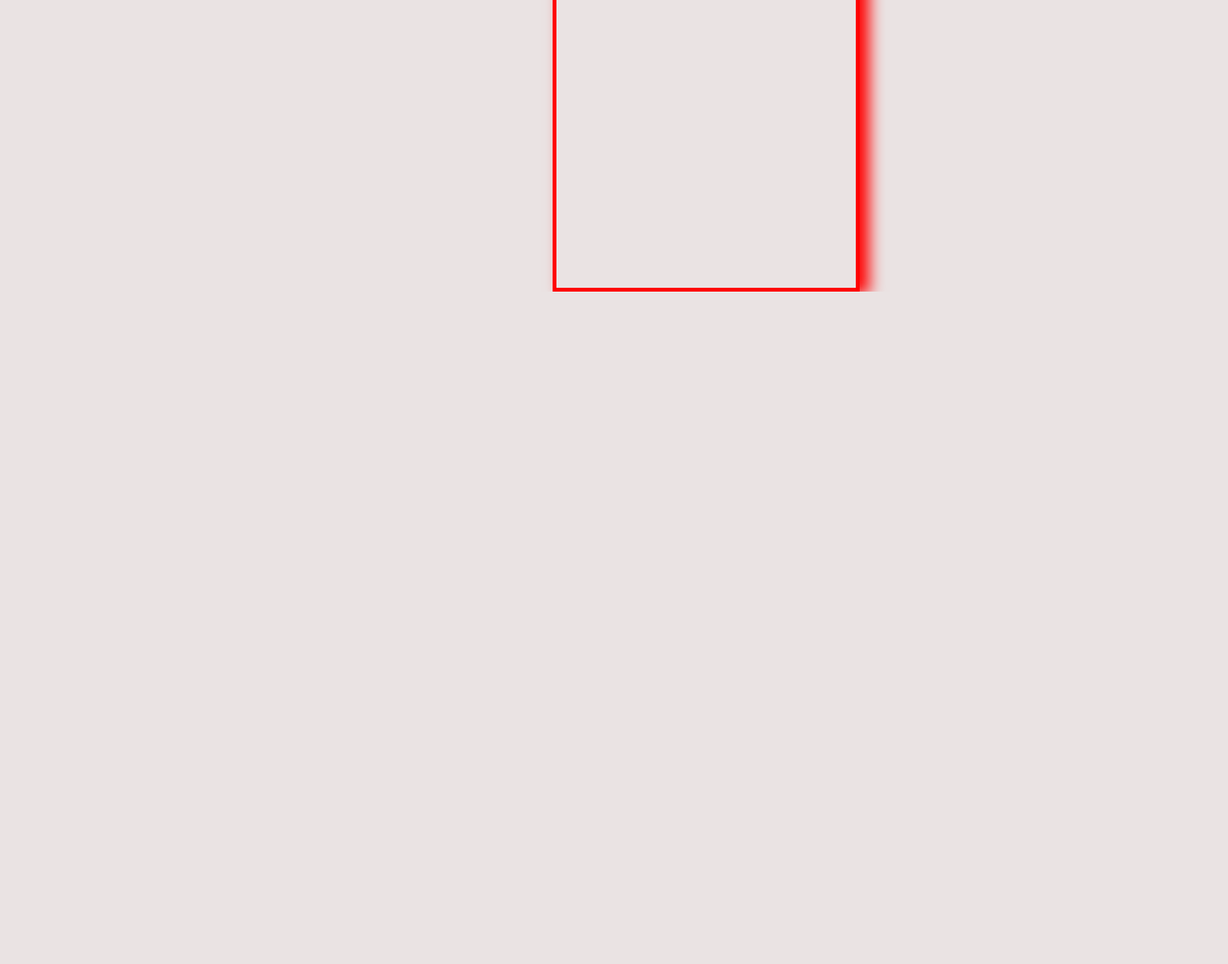
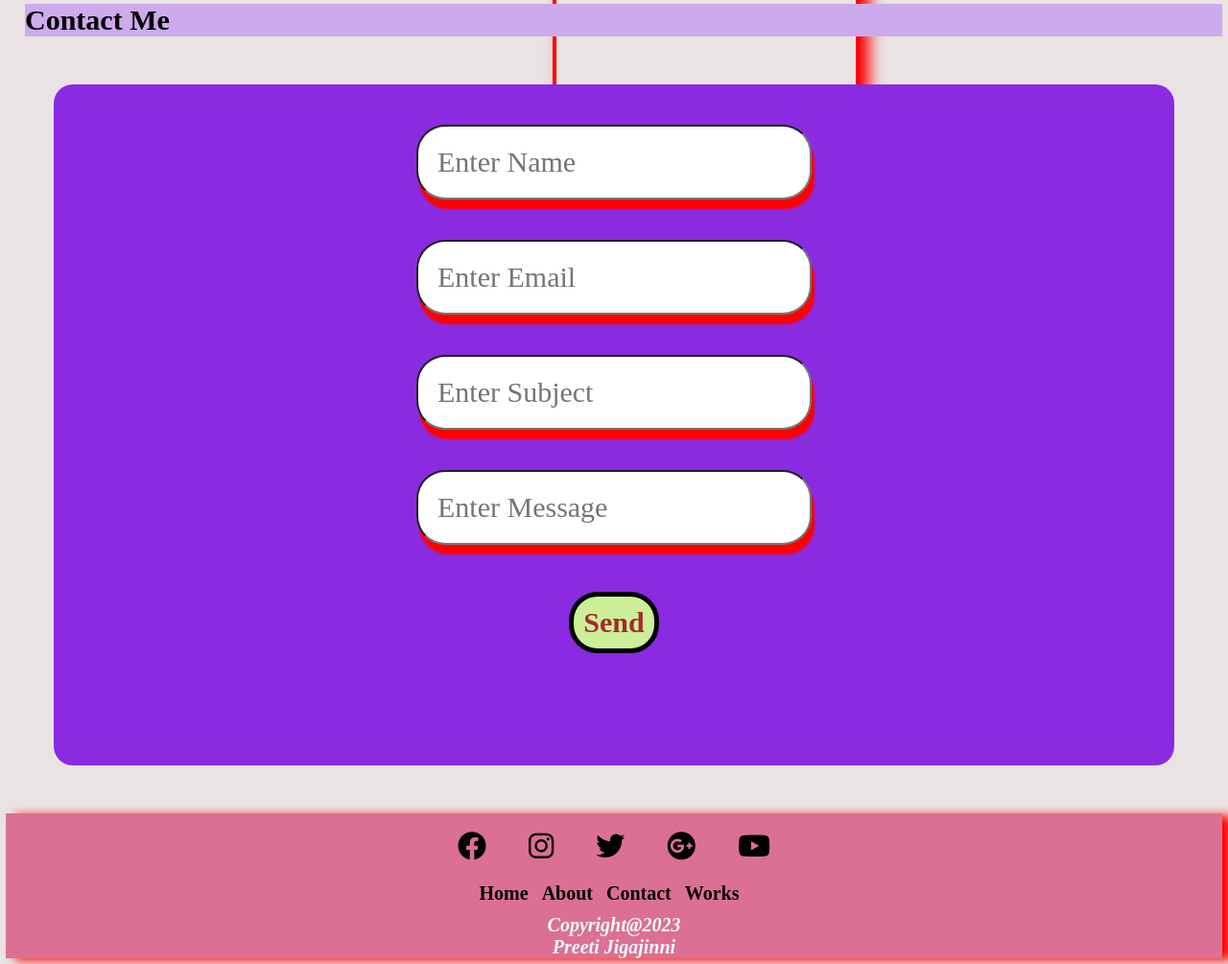
Before and after one commit to Preetivj9/Portfolio, a plain HTML site: page index.html in a window 1280 px wide. Shown: the part 768-1773 px from the top of the page at 96% size. Before the commit the page ends 1072 px from the top, so only its background shows below. Drawn offline with Linux system fonts and the light colour scheme.

Commit message:
added footer and contact

```diff
--- a/index.html
+++ b/index.html
@@ -4,6 +4,7 @@
     <meta charset="UTF-8">
     <meta name="viewport" content="width=device-width, initial-scale=1.0">
     <link rel="stylesheet" href="style.css">
+    <link rel="stylesheet" href="https://cdnjs.cloudflare.com/ajax/libs/font-awesome/6.4.2/css/all.min.css" integrity="sha512-z3gLpd7yknf1YoNbCzqRKc4qyor8gaKU1qmn+CShxbuBusANI9QpRohGBreCFkKxLhei6S9CQXFEbbKuqLg0DA==" crossorigin="anonymous" referrerpolicy="no-referrer" />
     <title>Protfolio</title>
 </head>
 <body>
@@ -13,9 +14,9 @@
         <img src="pictures\istockphoto-1248727282-170x170.jpg" width="5%" alt="icon">
         <ul>
             <li><a class="active" href="#">Home</a></li>
-            <li><a href="#">About</a></li>
+            <li><a href="#about_Me">About</a></li>
             <li><a href="#">Work</a></li>
-            <li><a href="#">Contact</a></li>
+            <li><a href="#contact">Contact</a></li>
 
             </ul>
 
@@ -30,12 +31,12 @@
         </section>
     </header>
     <hr>
-    <section class="about">
+    <section class="about" id="about_Me">
         <img src="pictures\87.jpg" width="30%" alt="">
         <div id="bck">
 
         </div>
-        <div class="heading">
+        <div class="heading" >
             <h1>About Me</h1>
             <p>Final year B.E Computer Science student with excellent academic record and keen interest and practical exposure in the field of web applications development</p>
 
@@ -44,5 +45,41 @@
 
     </section>
     <hr>
+    <section class="work">
+
+    </section>
+    <section class="contact" id="contact">
+        <h1>Contact Me</h1>
+        <form action="post">
+            <input type="text " placeholder="Enter Name" required><br>
+            <input type="email" placeholder="Enter Email" required><br>
+            <input type="text" placeholder="Enter Subject"><br>
+            <input type="textarea" placeholder="Enter Message"><br>
+            <input type="button" name="btn" id="btn" value="Send"><br><br>
+        </form>
+
+    </section>
+
+    <footer>
+        <br>
+        <div class="f_icon">
+            <a href=""><i class="fa-brands fa-facebook"></i></a>
+            <a href=""><i class="fa-brands fa-instagram"></i></a>
+            <a href=""><i class="fa-brands fa-twitter"></i></a>
+            <a href=""><i class="fa-brands fa-google-plus"></i></a>
+            <a href=""><i class="fa-brands fa-youtube"></i></a>
+
+        </div>
+        <div class="nav_link">
+            <ul>
+                <li><a href="">Home</a></li>
+                <li><a href="">About</a></li>
+                <li><a href="">Contact</a></li>
+                <li><a href="">Works</a></li>
+            </ul>
+        </div>
+
+        <p> Copyright@2023 <br>Preeti Jigajinni </p>
+    </footer>
 </body>
 </html>
--- a/style.css
+++ b/style.css
@@ -125,3 +125,61 @@ margin: 40px;
 .heading{
     background-color: aliceblue;
 }
+footer{
+    text-align: center;
+    background-color: palevioletred;
+    box-shadow: 10px 2px 10px red;
+
+}
+footer .nav_link ul li{
+    display: inline-block;
+    margin: 20px 10px 10px 0px;
+    font-size: 20px;
+    font-weight: bold;
+
+
+}
+footer .nav_link ul li a{
+    color: black;
+}
+footer p{
+    font-style: italic;
+    font-size: 20px;
+    font-weight:bold;
+    color:aliceblue;
+}
+footer .f_icon a{
+    font-size: 30px;
+    margin: 20px 20px;
+    color: black;
+}
+.contact h1{
+    margin-left:20px ;
+    font-size: 30px;
+    background-color: rgb(205, 170, 237);
+}
+.contact form{
+    text-align:center;
+    font-size: 100px;
+    background-color: blueviolet;
+    margin: 50px;
+    border-radius: 20px;
+
+}
+.contact form input{
+    font-size: 30px;
+    border-radius: 30px;
+    padding: 20px;
+    box-shadow: 3px 10px 2px red;
+}
+.contact form input[type="button"]{
+    color:brown;
+    background-color: rgb(204, 239, 154);
+    outline:none;
+    border: 5px solid black;
+    border-radius: 30px;
+    padding: 10px;
+    font-weight: bold;
+    box-shadow: none;
+    cursor: pointer;
+}
```
